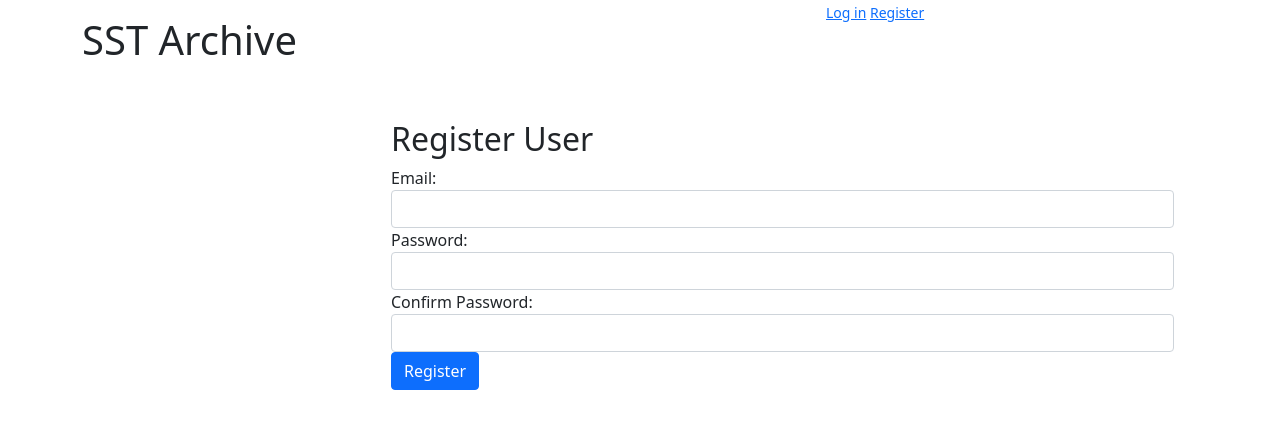
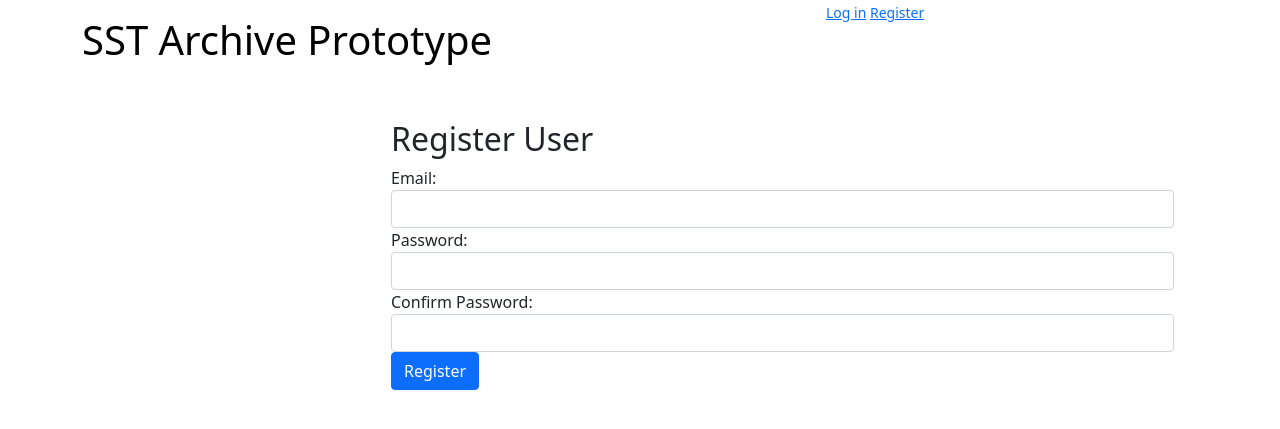
Before and after one commit to ISP-SST/sst_archive, a Django app: page /accounts/register/ in a window 1280 px wide. Shown: the top 429 px of the page. Run offline with Django 3.2, Linux system fonts and the light colour scheme.

Commit message:
Make some tweaks to presentation

```diff
--- a/frontend/forms.py
+++ b/frontend/forms.py
@@ -14,7 +14,9 @@ def initial_start_date():
 class SearchForm(forms.Form):
     start_date = forms.DateField(label='Start', initial=initial_start_date, widget=forms.DateInput(format=('%Y-%m-%d'), attrs={'class':'form-control', 'placeholder':'Select a date', 'type':'date'}))
     end_date = forms.DateField(label='End', initial=datetime.date.today, widget=forms.DateInput(format=('%Y-%m-%d'), attrs={'class':'form-control', 'placeholder':'Select a date', 'type':'date'}))
-    dataset = forms.ChoiceField(label='Datasets', choices=(('all', 'All'), ('chromis', 'CHROMIS'), ('crisp', 'CRISP')), widget=forms.Select(attrs={'class':'form-select'}))
+    dataset = forms.ChoiceField(label='Instrument', choices=(('all', 'All'), ('chromis', 'CHROMIS'), ('crisp', 'CRISP')), widget=forms.Select(attrs={'class':'form-select'}))
+    wavemin = forms.FloatField(label='Min Wavelength', widget=forms.NumberInput(attrs={'class':'form-select'}))
+    wavemax = forms.FloatField(label='Max Wavelength', widget=forms.NumberInput(attrs={'class':'form-select'}))
     query = forms.CharField(label='Query', required=False, widget=forms.TextInput(attrs={'class': 'form-control'}))
 
 
--- a/frontend/templates/frontend/base.html
+++ b/frontend/templates/frontend/base.html
@@ -14,7 +14,7 @@
 
         <header class="row mb-5">
             <div class="row">
-                <h1 class="col-8 mt-3">SST Archive</h1>
+                <h1 class="col-8 mt-3"><a style="color: #000000; text-decoration: none" href="{% url 'search' %}">SST Archive Prototype</a></h1>
 
                 {% if user.is_authenticated %}
                 <div class="col-4 text-right">
@@ -35,21 +35,6 @@
                 </div>
                 {% endif %}
             </div>
-
-            <!--
-            <nav class="navbar navbar-expand-lg navbar-light bg-light mb-4">
-              <div class="collapse navbar-collapse" id="navbarSupportedContent">
-                <ul class="navbar-nav mr-auto">
-                  <li class="nav-item active">
-                    <a class="nav-link" href="{% url 'dataset_list' %}">Datasets</a>
-                  </li>
-                  <li class="nav-item">
-                    <a class="nav-link" href="#"></a>
-                  </li>
-                </ul>
-              </div>
-            </nav>
-            -->
         </header>
 
         <div class="row">
--- a/frontend/templates/frontend/search_results.html
+++ b/frontend/templates/frontend/search_results.html
@@ -13,7 +13,7 @@
         <tr>
             <th scope="col" style="width: 5em">Select</th>
             <th scope="col" style="">Preview</th>
-            <th scope="col" style="width: 10em">Dataset</th>
+            <th scope="col" style="width: 10em">Instrument</th>
             <th scope="col">Observation Date (Began)</th>
             <th scope="col" style="width: 7em">Data Size</th>
             <th scope="col" style="width: 5em">Download</th>
--- a/frontend/views.py
+++ b/frontend/views.py
@@ -2,12 +2,12 @@ from django.contrib.auth import login
 from django.contrib.auth.models import User
 from django.core.paginator import Paginator
 from django.forms.models import model_to_dict
-from django.http import StreamingHttpResponse, HttpRequest, HttpResponse
+from django.http import HttpRequest, HttpResponse
 from django.shortcuts import render, redirect
 from django.views.generic import ListView
 
-from dataset.models import Dataset, DataLocation
-from data_access.utils import DataSelectionZipIterator, schedule_archiving_of_files
+from data_access.utils import schedule_archiving_of_files
+from dataset.models import Dataset
 # from .complex_filters import get_complex_filter, InvalidFilterError
 from .file_selection import toggle_selection_from_session, is_selected_in_session, load_selections
 from .forms import SearchForm, get_initial_search_form, persist_search_form, RegistrationForm
@@ -22,7 +22,7 @@ class DatasetListView(ListView):
 
 def dataset_detail(request, dataset):
     dataset = Dataset.objects.get(name__iexact=dataset)
-    metadata_list =  dataset.metadata_model.objects.all()
+    metadata_list = dataset.metadata_model.objects.all()
 
     paginator = Paginator(metadata_list, 25)
     page_number = request.GET.get('page', 1)
@@ -86,13 +86,16 @@ def search_view(request):
         # TODO(daniel): Handle this error case.
         pass
 
-    if not hasattr(form, 'cleaned_data') or  'start_date' not in form.cleaned_data:
+    if not hasattr(form, 'cleaned_data') or 'start_date' not in form.cleaned_data:
         form = SearchForm(data=get_initial_search_form(request))
         form.full_clean()
 
     start_date = form.cleaned_data['start_date']
     end_date = form.cleaned_data['end_date']
     dataset = form.cleaned_data['dataset']
+
+    wavemin = form.cleaned_data['wavemin']
+    wavemax = form.cleaned_data['wavemax']
 
     query = form.cleaned_data['query']
     extra_query_args = {}
@@ -114,11 +117,14 @@ def search_view(request):
 
     dataset_query = Dataset.objects.all() if dataset == 'all' else Dataset.objects.filter(name__iexact=dataset)
 
-    date_query = {'date_beg__gte': start_date, 'date_end__lte': end_date}
-    complete_query = { **extra_query_args, **date_query }
+    # TODO(daniel): wavemin + wavemax query is incorrect.
+    date_query = {'date_beg__gte': start_date, 'date_end__lte': end_date,
+                  'wavemin__gte': wavemin, 'wavemax__lte': wavemax}
+    complete_query = {**extra_query_args, **date_query}
 
     for dataset_obj in dataset_query:
-        metadata_list = dataset_obj.metadata_model.objects.filter(**complete_query).prefetch_related('data_location').prefetch_related('data_location__thumbnail')
+        metadata_list = dataset_obj.metadata_model.objects.filter(**complete_query).prefetch_related(
+            'data_location').prefetch_related('data_location__thumbnail')
         results += [_create_search_result_from_metadata(request, dataset_obj, metadata) for metadata in metadata_list]
 
     paginator = Paginator(results, 25)
```
